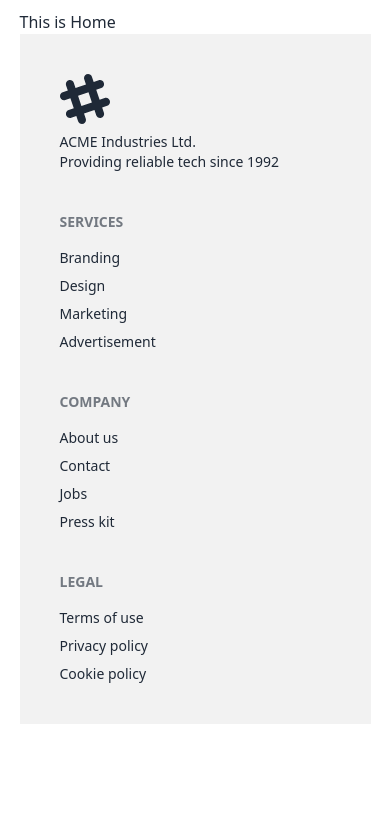
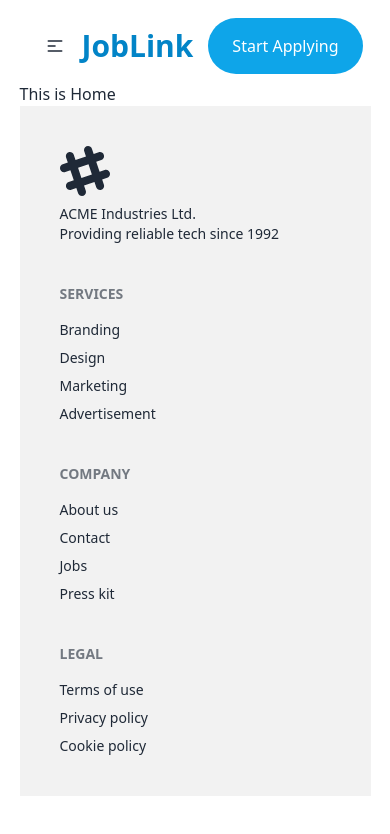
Before and after one commit to alifhossain07/joblink-react-router, a React (Vite) app: page / in a window 390 px wide. Shown: the top 834 px of the page. Built offline with nearby package versions, Linux system fonts and the light colour scheme.

Commit message:
Navbar Routing Setup

```diff
--- /dev/null
+++ b/src/components/AppliedJobs/AppliedJobs.jsx
@@ -0,0 +1,11 @@
+
+
+const AppliedJobs = () => {
+    return (
+        <div>
+            <h2>Jobs I Applied</h2>
+        </div>
+    );
+};
+
+export default AppliedJobs;
--- /dev/null
+++ b/src/components/Blogs/Blogs.jsx
@@ -0,0 +1,11 @@
+
+
+const Blogs = () => {
+    return (
+        <div>
+            <h1>Blogs Section for you</h1>
+        </div>
+    );
+};
+
+export default Blogs;
--- /dev/null
+++ b/src/components/ErrorPage/ErrorPage.jsx
@@ -0,0 +1,18 @@
+import { useRouteError } from "react-router-dom";
+
+export default function ErrorPage() {
+  const error = useRouteError();
+  console.error(error);
+
+  return (
+    <div id="error-page">
+      <h1>Oops!</h1>
+      <p>Sorry, What you are looking for isnt here</p>
+      <p>
+        <i>{error.statusText || error.message}</i>
+      </p>
+
+      <Link to='/'>Go Back to Home Page</Link>
+    </div>
+  );
+}
--- /dev/null
+++ b/src/components/Header/Header.jsx
@@ -0,0 +1,57 @@
+import { NavLink } from "react-router-dom";
+
+
+const Header = () => {
+
+    const links =
+    <>
+    <li className="text-xl mr-4"><NavLink  to="/" >Home</NavLink></li>
+    <li className="text-xl mr-4"><NavLink to="/jobs" >Jobs</NavLink></li>
+    <li className="text-xl mr-4"><NavLink to="/applied">Applied Jobs</NavLink></li>
+    <li className="text-xl mr-4"><NavLink to="/statistics">Statistics</NavLink></li>
+    <li className="text-xl mr-4"><NavLink to="/blogs">Blogs</NavLink></li>
+
+    </>
+
+
+    return (
+        <div>
+            <div className="navbar bg-base-100">
+  <div className="navbar-start">
+    <div className="dropdown">
+      <div tabIndex={0} role="button" className="btn btn-ghost lg:hidden">
+        <svg
+          xmlns="http://www.w3.org/2000/svg"
+          className="h-5 w-5"
+          fill="none"
+          viewBox="0 0 24 24"
+          stroke="currentColor">
+          <path
+            strokeLinecap="round"
+            strokeLinejoin="round"
+            strokeWidth="2"
+            d="M4 6h16M4 12h8m-8 6h16" />
+        </svg>
+      </div>
+      <ul
+        tabIndex={0}
+        className="menu menu-sm dropdown-content bg-base-100 rounded-box z-[1] mt-3 w-52 p-2 shadow">
+        {links}
+      </ul>
+    </div>
+    <a className="font-bold text-3xl text-sky-600">JobLink</a>
+  </div>
+  <div className="navbar-center hidden lg:flex">
+    <ul className="menu menu-horizontal px-1">
+      {links}
+    </ul>
+  </div>
+  <div className="navbar-end">
+  <a ><button className=" px-6 py-4 rounded-full hover:bg-sky-300 duration-200 bg-sky-500 text-white">Start Applying</button></a>
+  </div>
+</div>
+        </div>
+    );
+};
+
+export default Header;
--- /dev/null
+++ b/src/components/Jobs/Jobs.jsx
@@ -0,0 +1,11 @@
+
+
+const Jobs = () => {
+    return (
+        <div>
+            <h1>here you can find the jobs</h1>
+        </div>
+    );
+};
+
+export default Jobs;
--- a/src/components/Root/Root.jsx
+++ b/src/components/Root/Root.jsx
@@ -1,11 +1,12 @@
 import { Outlet } from "react-router-dom";
 import Footer from "../Footer/Footer";
+import Header from "../Header/Header";
 
 
 const Root = () => {
     return (
         <div>
-
+            <Header></Header>
             <Outlet></Outlet>
             <Footer></Footer>
         </div>
--- /dev/null
+++ b/src/components/Statistics/Statistics.jsx
@@ -0,0 +1,10 @@
+
+const Statistics = () => {
+    return (
+        <div>
+            <h2>Here Are The Statistics</h2>
+        </div>
+    );
+};
+
+export default Statistics;
--- a/src/main.jsx
+++ b/src/main.jsx
@@ -8,19 +8,41 @@ import {
 import './index.css'
 import Root from './components/Root/Root.jsx';
 import Home from './components/Home/Home.jsx';
+import ErrorPage from './components/ErrorPage/ErrorPage.jsx';
+import AppliedJobs from './components/AppliedJobs/AppliedJobs.jsx';
+import Statistics from './components/Statistics/Statistics.jsx';
+import Jobs from './components/Jobs/Jobs.jsx';
+import Blogs from './components/Blogs/Blogs.jsx';
 
 
 const router = createBrowserRouter([
   {
     path: "/",
     element: <Root></Root>,
+    errorElement:<ErrorPage></ErrorPage>,
     children: [
       {
         path: "/",
         element: <Home></Home>
+      },
+      {
+        path: "/jobs",
+        element: <Jobs></Jobs>
+      },
+      {
+        path: "/applied",
+        element: <AppliedJobs></AppliedJobs>
+      },
+      {
+        path: "/statistics",
+        element: <Statistics></Statistics>
+      },
 
+      {
+        path: "/blogs",
+        element: <Blogs></Blogs>
+      },
 
-      },
     ],
   },
 ]);
```
Also changed, not shown: src/assets/images/logo.png.
